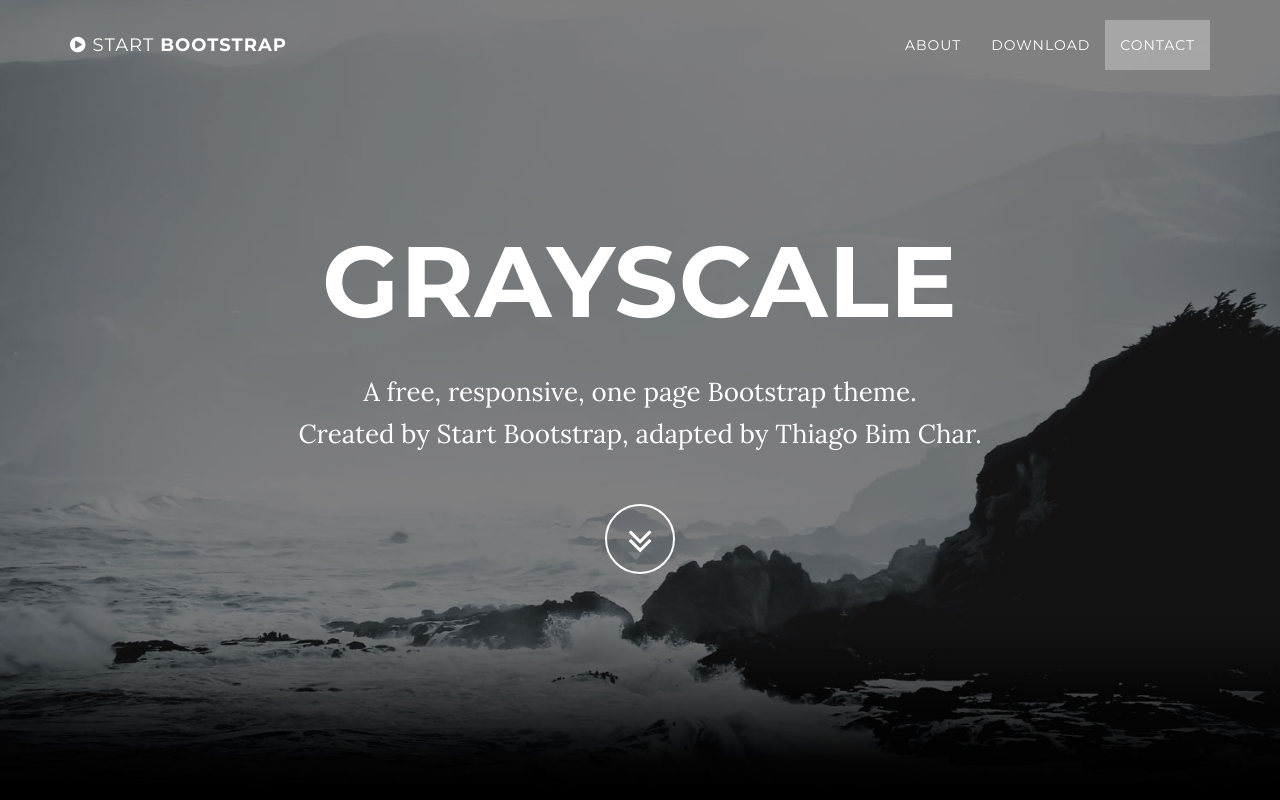
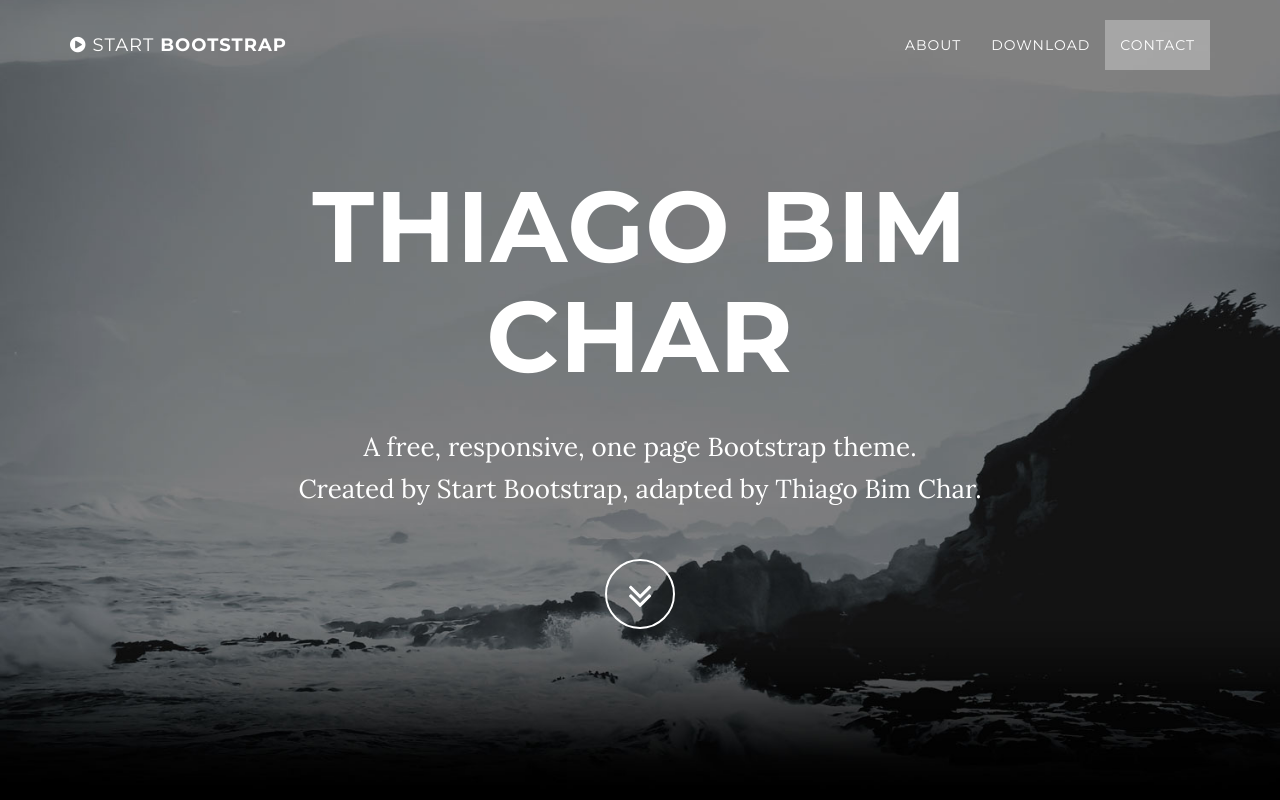
Before and after one commit to BimChar/deployment, a website: page index.html in a window 1280 px wide. Shown: the top 800 px of the page. Drawn offline with nearby package versions, Linux system fonts and the light colour scheme; some packages are replaced by stand-ins of ours.

Commit message:
ver.4
Adicionado "Thiago Bim Char"

```diff
--- a/index.html
+++ b/index.html
@@ -74,7 +74,7 @@
             <div class="container">
                 <div class="row">
                     <div class="col-md-8 col-md-offset-2">
-                        <h1 class="brand-heading">Grayscale</h1>
+                        <h1 class="brand-heading">Thiago Bim Char</h1>
                         <p class="intro-text">A free, responsive, one page Bootstrap theme.
                             <br>Created by Start Bootstrap, adapted by Thiago Bim Char.</p>
                         <a href="#about" class="btn btn-circle page-scroll">
```
